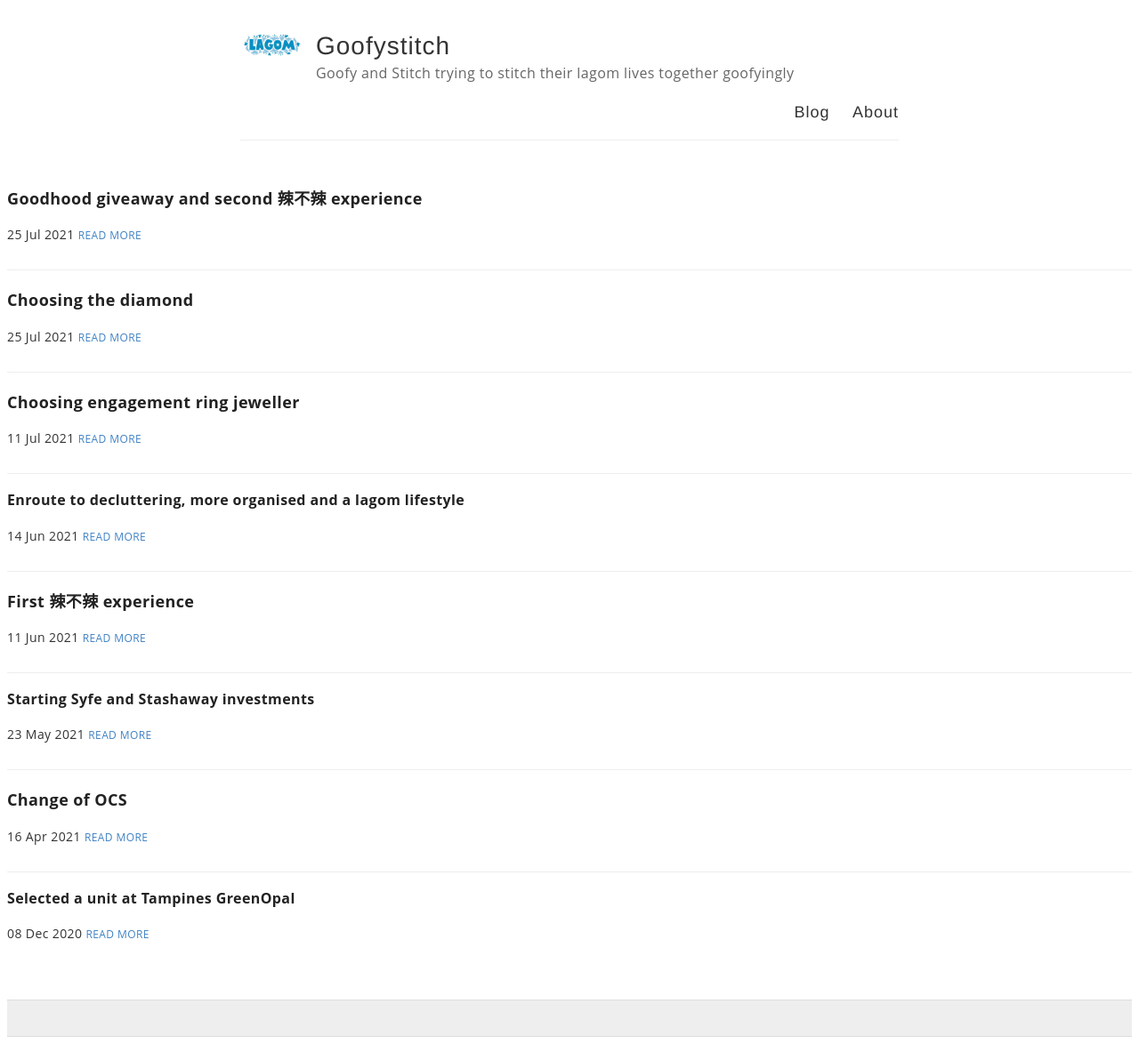
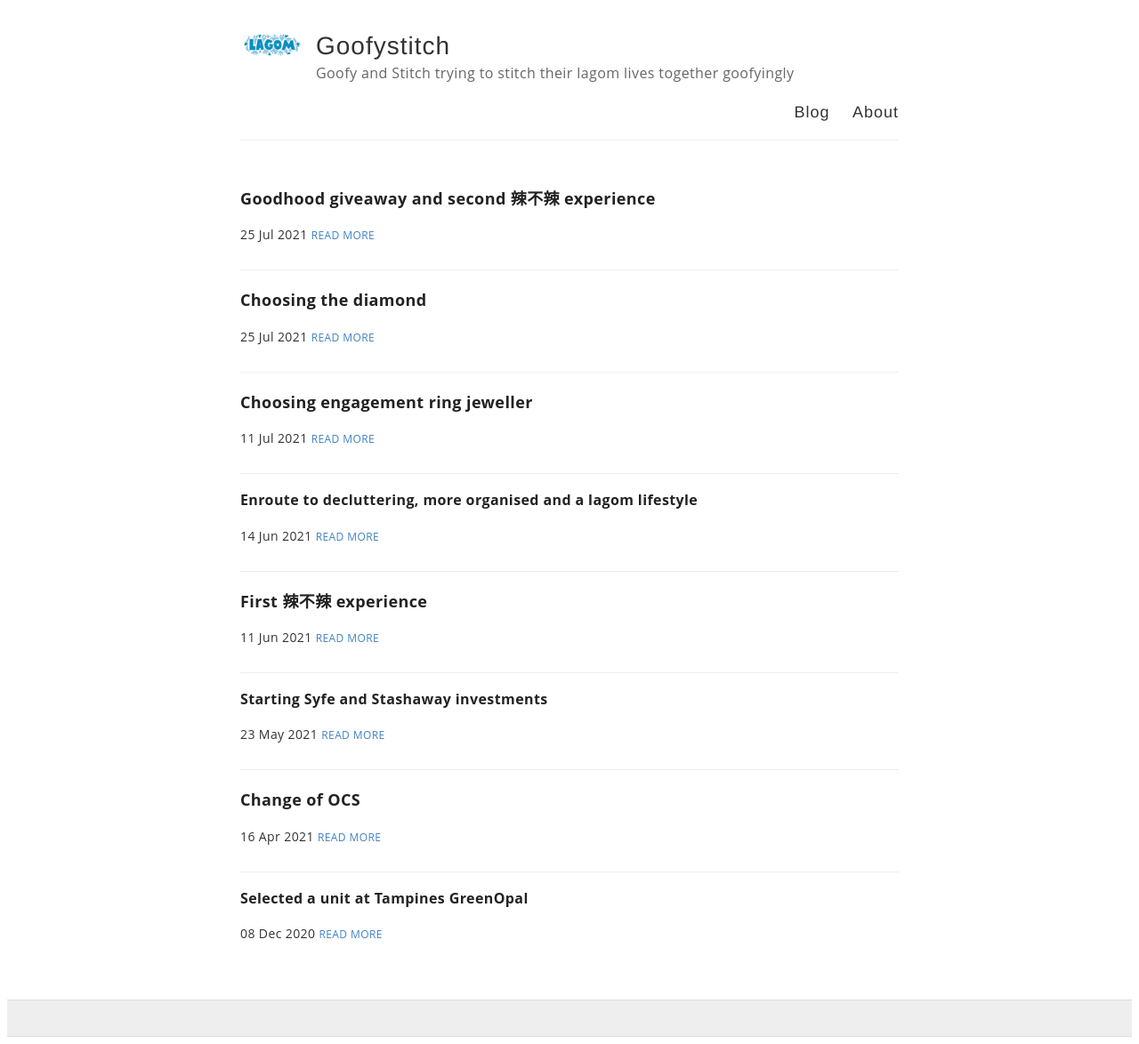
Before and after one commit to ourcarus/casadelagom, a Jekyll site: the page built from index.html, in a window 1280 px wide. Shown: the whole page at 89% size. Built offline with Jekyll 4.4.1, drawn with Linux system fonts in a browser that asks for light colours.

Commit message:
Update default.html

```diff
--- a/_layouts/default.html
+++ b/_layouts/default.html
@@ -34,7 +34,7 @@
       </div>
     </div>
 
-    <div id="main" role="main" class="w3-container">
+    <div id="main" role="main" class="container">
       {{ content }}
     </div>
 
```
